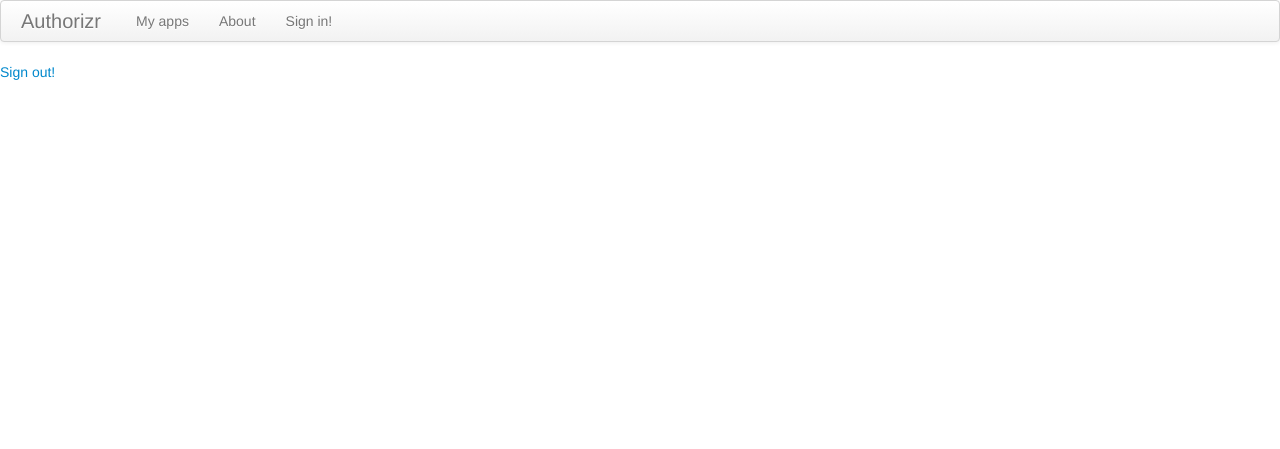
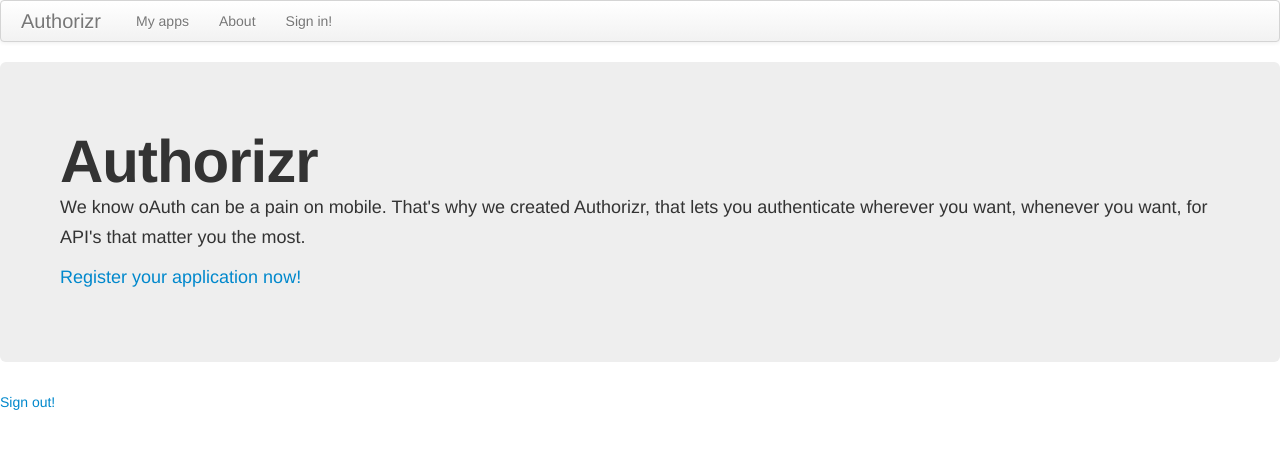
Before and after one commit to vivainio/authorizr, a Django app: page / in a window 1280 px wide. Shown: the top 449 px of the page. Run offline with Django 3.2, Linux system fonts and the light colour scheme.

Commit message:
hero unit on frontpage

```diff
--- a/authorizr/templates/index.html
+++ b/authorizr/templates/index.html
@@ -1,5 +1,15 @@
 {% extends "base.html" %}
 {% block content %}
+
+<div class="hero-unit">
+	<h1>Authorizr</h1>
+	<p>We know oAuth can be a pain on mobile. That's why we created
+		Authorizr, that lets you authenticate wherever you want,
+		whenever you want, for API's that matter you the most.</p>
+
+	<p><a href="/appreg/myapps">Register your application now!</a>
+
+</div>
 
 
 
```
